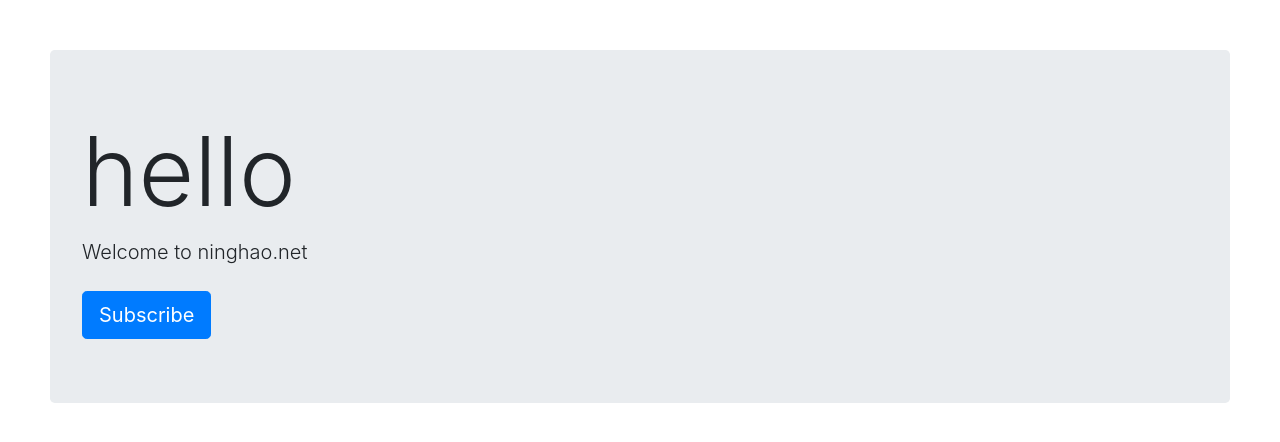
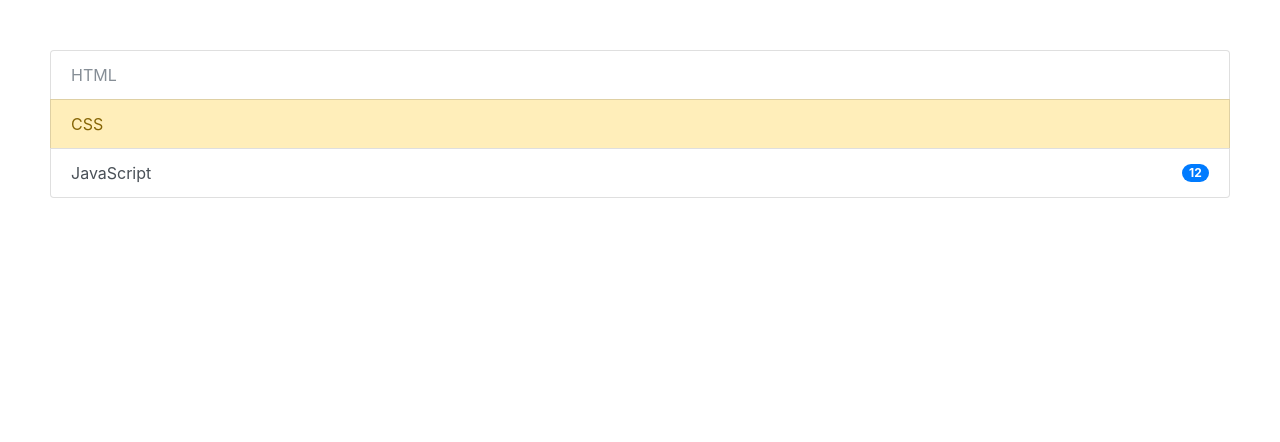
Before and after one commit to ninghao/ninghao-bootstrap-4, a website: page index.html in a window 1280 px wide. Drawn offline with nearby package versions, Linux system fonts and the light colour scheme.

Commit message:
List group：列表群组

```diff
--- a/index.html
+++ b/index.html
@@ -16,10 +16,17 @@
 
   <div class="component demo">
 
-    <div class="jumbotron">
-      <h1 class="display-1">hello</h1>
-      <p class="lead mb-4">Welcome to ninghao.net</p>
-      <a href="#" class="btn btn-primary btn-lg">Subscribe</a>
+    <div class="list-group">
+      <a href="#" class="list-group-item list-group-item-action disabled">HTML</a>
+      <a href="#" class="list-group-item list-group-item-warning">CSS</a>
+      <a href="#"
+        class="list-group-item
+          list-group-item-action
+          d-flex
+          justify-content-between
+          align-items-center">JavaScript
+        <span class="badge badge-primary badge-pill">12</span>
+      </a>
     </div>
 
   </div>
```
